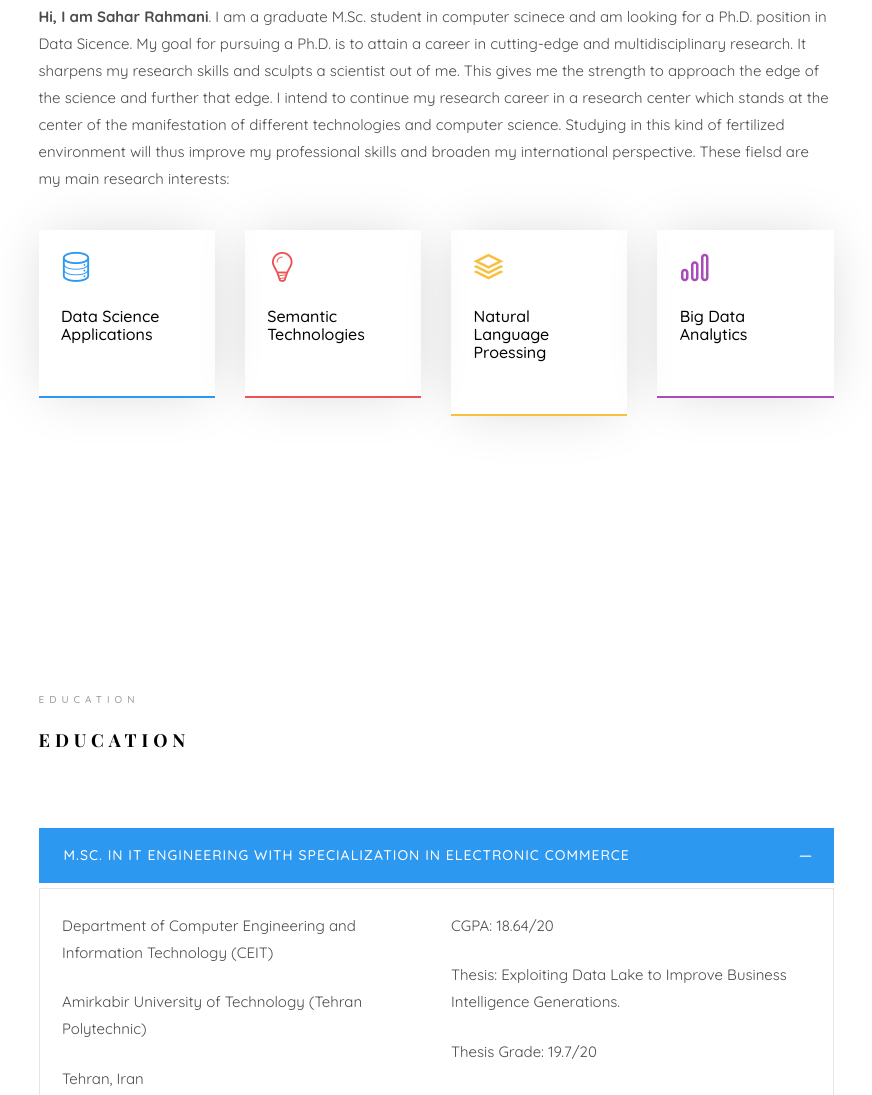
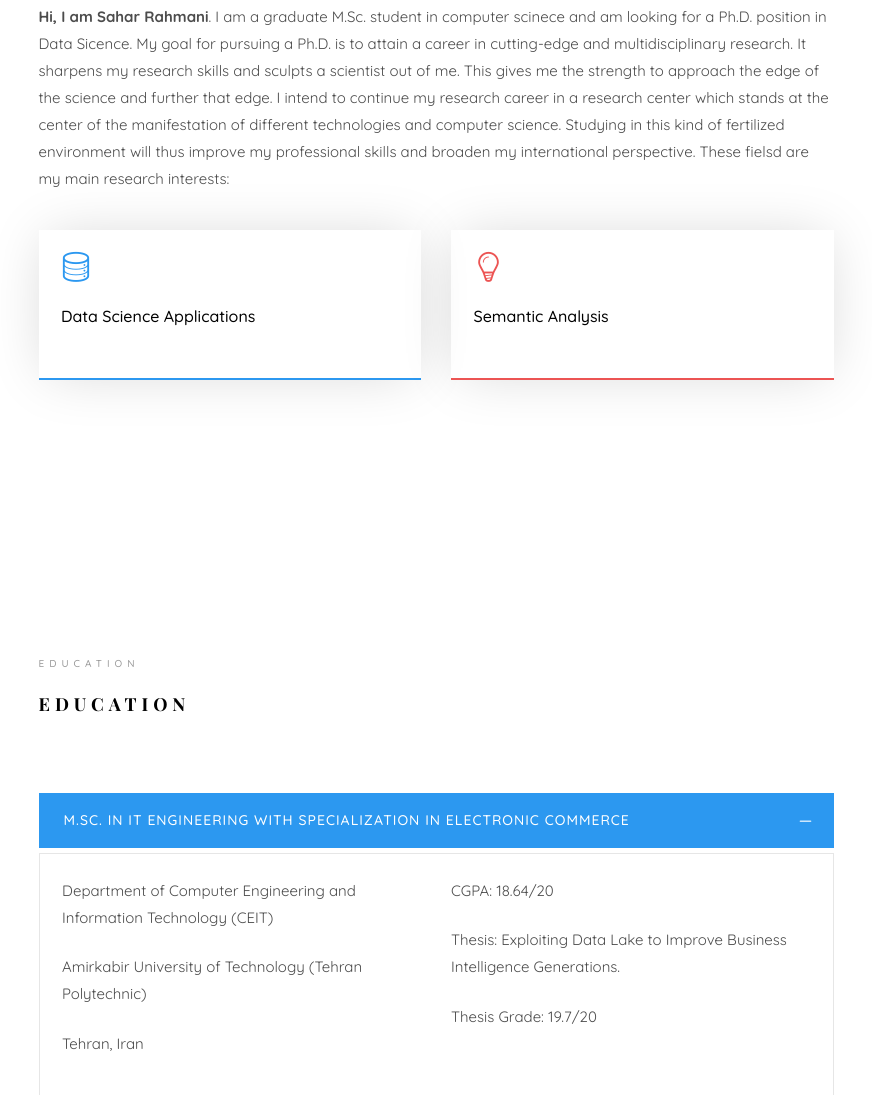
Before and after one commit to rahmanie-sahar/rahmanie-sahar.github.io, a plain HTML site: page index.html in a window 1280 px wide. Shown: the part 1111-2206 px from the top of the page, without its empty margins (354-1226 px from the left). Drawn offline with nearby package versions, Linux system fonts and the light colour scheme; files whose address does not match are found by name; a web font is replaced by a local one.

Commit message:
research interests updated

```diff
--- a/index.html
+++ b/index.html
@@ -142,19 +142,19 @@
 								</div>
 							</div>
 							<div class="row">
-								<div class="col-md-3 animate-box" data-animate-effect="fadeInLeft">
+								<div class="col-md-6 animate-box" data-animate-effect="fadeInLeft">
 									<div class="services color-1">
 										<span class="icon2"><i class="icon-data"></i></span>
 										<h3>Data Science Applications</h3>
 									</div>
 								</div>
-								<div class="col-md-3 animate-box" data-animate-effect="fadeInRight">
+								<div class="col-md-6 animate-box" data-animate-effect="fadeInRight">
 									<div class="services color-2">
 										<span class="icon2"><i class="icon-bulb"></i></span>
-										<h3>Semantic Technologies</h3>
+										<h3>Semantic Analysis</h3>
 									</div>
 								</div>
-								<div class="col-md-3 animate-box" data-animate-effect="fadeInTop">
+								<!-- <div class="col-md-3 animate-box" data-animate-effect="fadeInTop">
 									<div class="services color-3">
 										<span class="icon2"><i class="icon-layers2"></i></span>
 										<h3>Natural Language Proessing</h3>
@@ -165,7 +165,7 @@
 										<span class="icon2"><i class="icon-bar-graph"></i></span>
 										<h3>Big Data Analytics</h3>
 									</div>
-								</div>
+								</div> -->
 							</div>
 							<!-- <div class="row">
 								<div class="col-md-12 animate-box" data-animate-effect="fadeInLeft">
```
Also changed, not shown: 1 other file.
